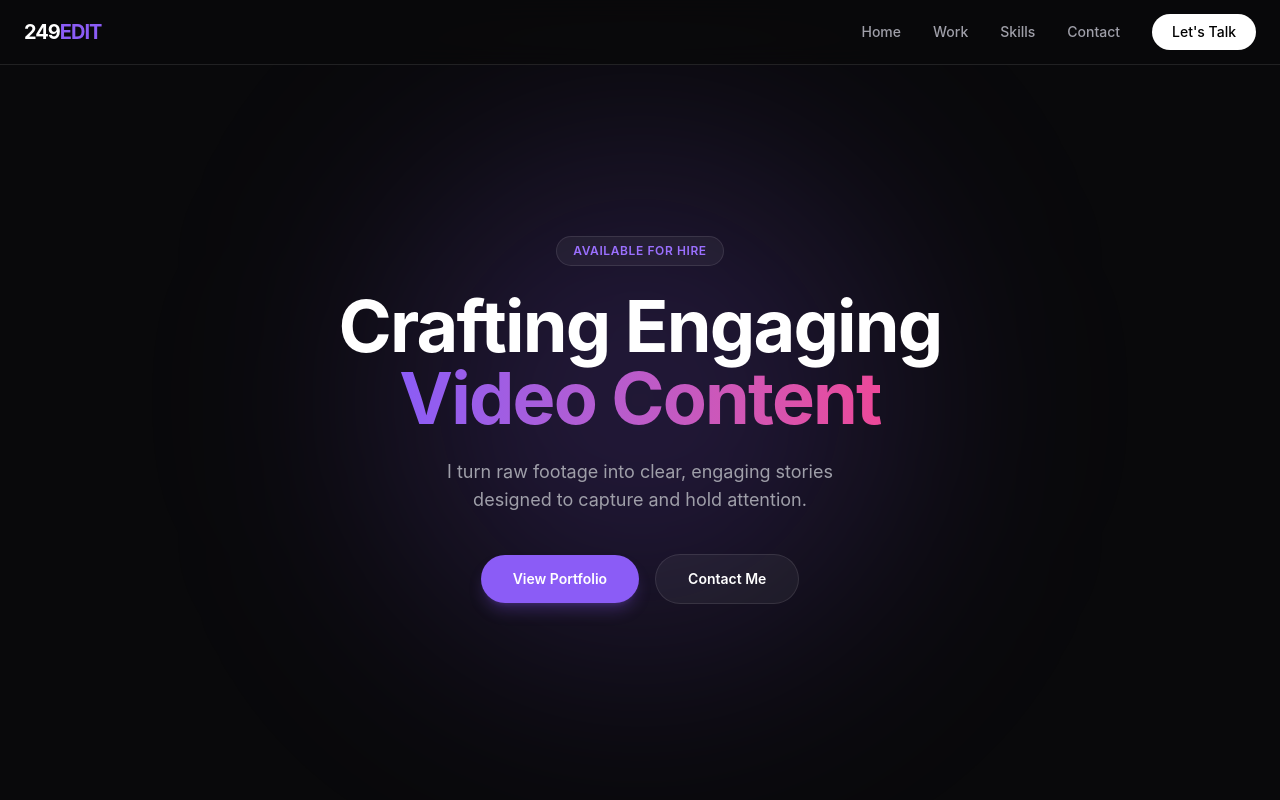
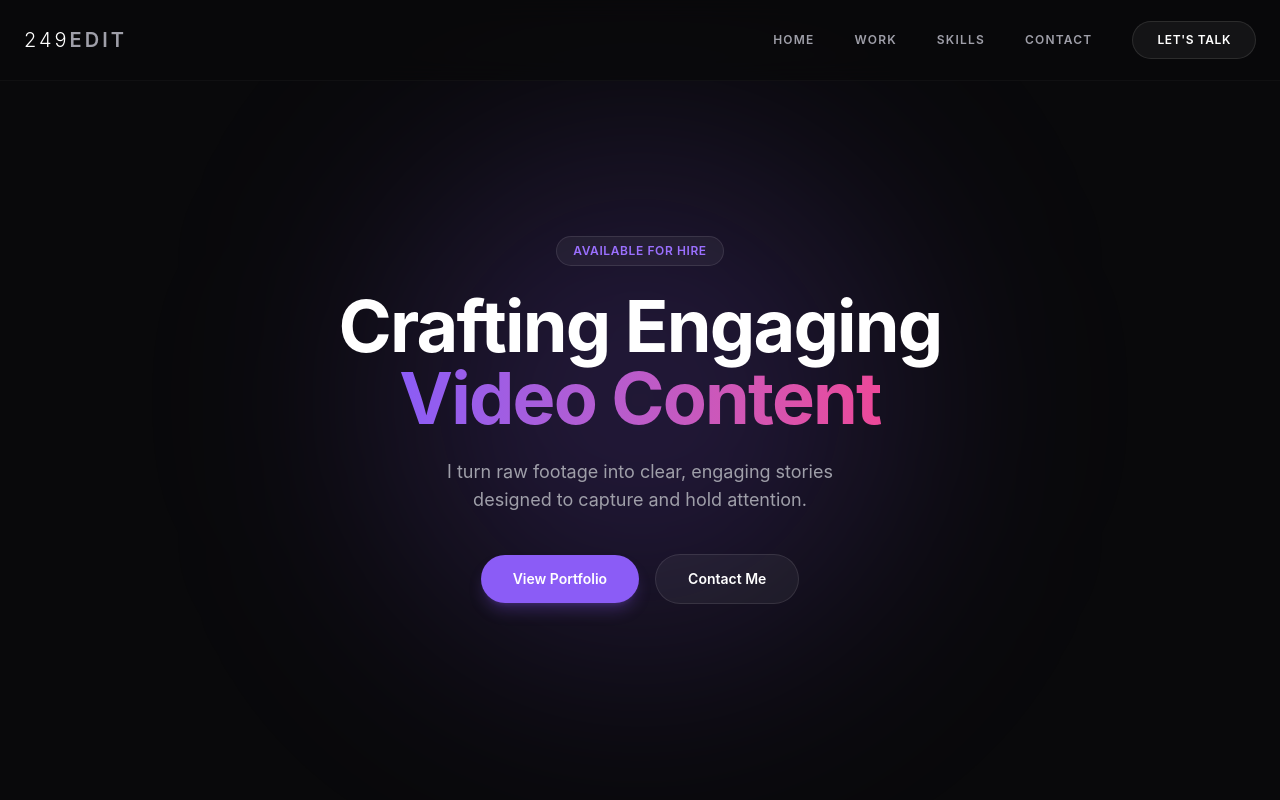
Before and after one commit to khababwork/portfolio, a React (Vite) app: page / in a window 1280 px wide. Shown: the top 800 px of the page. Built offline with nearby package versions, Linux system fonts and the light colour scheme.

Commit message:
توجه جديد

```diff
--- a/src/components/Navbar.jsx
+++ b/src/components/Navbar.jsx
@@ -12,24 +12,29 @@ const Navbar = () => {
   ];
 
   return (
-    <nav className="fixed top-0 left-0 right-0 z-50 border-b border-white/10 bg-zinc-950/80 backdrop-blur-md">
+    <nav className="fixed top-0 left-0 right-0 z-50 border-b border-white/[0.03] bg-zinc-950/70 backdrop-blur-md select-none">
       <div className="mx-auto max-w-7xl px-6">
-        <div className="flex h-16 items-center justify-between">
-          <a href="#" className="text-xl font-bold tracking-tighter text-white">
-            249<span className="text-primary">EDIT</span>
+        <div className="flex h-20 items-center justify-between">
+          {/* Logo Section */}
+          <a href="#" className="text-xl font-light tracking-[0.15em] text-white uppercase">
+            249<span className="font-semibold text-zinc-400">EDIT</span>
           </a>
-          <div className="hidden md:flex items-center gap-8">
+
+          {/* Desktop Links */}
+          <div className="hidden md:flex items-center gap-10">
             {navLinks.map((link) => (
               <a
                 key={link.name}
                 href={link.href}
-                className="text-sm font-medium text-zinc-400 transition-colors hover:text-white">
+                className="text-xs font-semibold tracking-widest text-zinc-400 uppercase transition-colors duration-300 hover:text-white"
+              >
                 {link.name}
               </a>
             ))}
             <a
               href="#contact"
-              className="rounded-full bg-white px-5 py-2 text-sm font-medium text-black transition-transform hover:scale-105 active:scale-95">
+              className="rounded-full border border-white/10 bg-white/5 px-6 py-2.5 text-xs font-semibold tracking-wider text-white uppercase transition-all duration-300 hover:bg-white hover:text-black hover:border-white"
+            >
               Let's Talk
             </a>
           </div>
@@ -37,25 +42,34 @@ const Navbar = () => {
           {/* Mobile Menu Button */}
           <button
             onClick={() => setIsOpen(!isOpen)}
-            className="md:hidden text-zinc-400 hover:text-white">
-            {isOpen ? <X /> : <Menu />}
+            className="md:hidden text-zinc-400 hover:text-white transition-colors"
+          >
+            {isOpen ? <X size={20} /> : <Menu size={20} />}
           </button>
         </div>
       </div>
 
       {/* Mobile Nav */}
       {isOpen && (
-        <div className="md:hidden border-t border-white/10 bg-zinc-950 px-6 py-4">
-          <div className="flex flex-col gap-4">
+        <div className="md:hidden border-t border-white/[0.05] bg-zinc-950/95 backdrop-blur-lg px-6 py-6 shadow-2xl">
+          <div className="flex flex-col gap-5">
             {navLinks.map((link) => (
               <a
                 key={link.name}
                 href={link.href}
                 onClick={() => setIsOpen(false)}
-                className="text-base font-medium text-zinc-400 hover:text-white">
+                className="text-sm font-medium tracking-wide text-zinc-400 hover:text-white transition-colors"
+              >
                 {link.name}
               </a>
             ))}
+            <a
+              href="#contact"
+              onClick={() => setIsOpen(false)}
+              className="mt-2 text-center rounded-full bg-white py-3 text-sm font-semibold text-black"
+            >
+              Let's Talk
+            </a>
           </div>
         </div>
       )}
```
